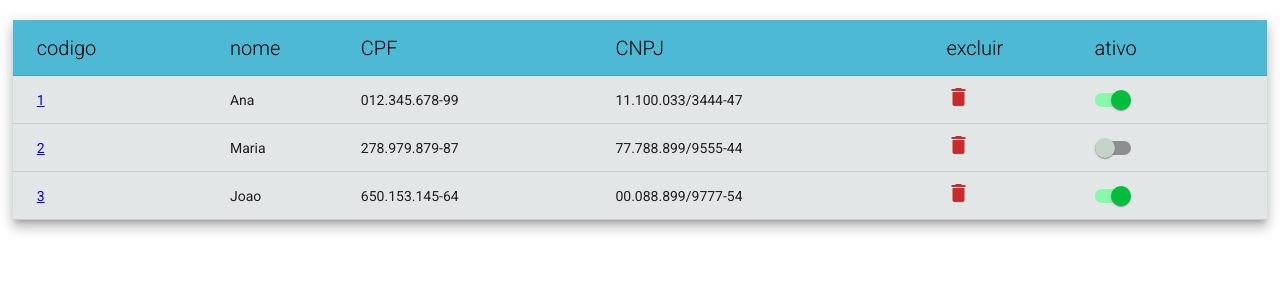
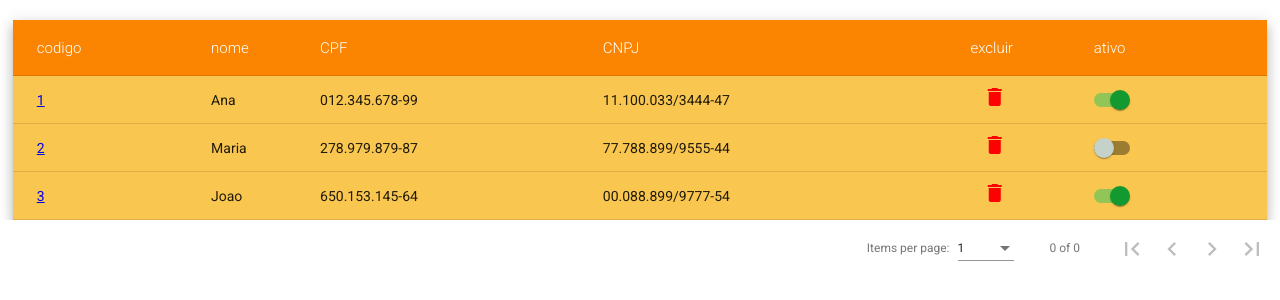
Before and after one commit to wellandrade/CommonComponents, an Angular app: page / in a window 1280 px wide. Shown: the top 300 px of the page. Built offline with nearby package versions, Linux system fonts and the light colour scheme.

Commit message:
Inicio paginacao

```diff
--- a/src/app/app.module.ts
+++ b/src/app/app.module.ts
@@ -26,6 +26,7 @@ import { MatSlideToggleModule } from '@angular/material/slide-toggle';
 import { DialogComponent } from './shared/dialog/dialog.component';
 import { MatDialogModule } from '@angular/material/dialog';
 import { MatButtonModule } from '@angular/material/button';
+import { MatPaginatorModule } from '@angular/material/paginator';
 
 @NgModule({
   declarations: [
@@ -56,7 +57,8 @@ import { MatButtonModule } from '@angular/material/button';
     MatIconModule,
     MatSlideToggleModule,
     MatDialogModule,
-    MatButtonModule
+    MatButtonModule,
+    MatPaginatorModule
   ],
   providers: [],
   bootstrap: [AppComponent]
--- a/src/app/formulario/formulario.component.css
+++ b/src/app/formulario/formulario.component.css
@@ -1,15 +1,19 @@
-.container {
-  min-width: 150px;
-  max-width: 500px;
-  width: 100%;
-  margin-left: 25rem;
+.box {
+  display: flex;
+  align-items: center;
+  justify-content: center;
 }
 
-.example-full-width {
-  width: 40%;
-  margin-left: 0.5rem;
+.box div {
+  max-width: 500px;
+  height: 95vh;
+  background-color: rgb(215, 233, 245);
+  margin-top: 10px;
 }
 
-table {
-  width: 100%;
+.container {
+  display: flex;
+  justify-content: center;
+  max-width: 800px;
+  border: 1px solid black;
 }
--- a/src/app/formulario/formulario.component.html
+++ b/src/app/formulario/formulario.component.html
@@ -1,4 +1,6 @@
-<form [formGroup]="formCadastro" class="container" (ngSubmit)="salvar()">
+<div class="box">
+    <div class="mat-elevation-z4">
+        <form [formGroup]="formCadastro" (ngSubmit)="salvar()">
             <mat-form-field class="example-full-width">
                 <mat-label>Nome</mat-label>
                 <input matInput formControlName="nome" required>
@@ -19,36 +21,5 @@
             <!-- </div> -->
             <button class="example-full-width" style="margin-bottom: 50px;">Salvar</button>
         </form>
-
-<table mat-table [dataSource]="dataSource" class="mat-elevation-z8">
-    <ng-container matColumnDef="id">
-        <th mat-header-cell *matHeaderCellDef> Nome </th>
-        <td mat-cell *matCellDef="let element"> {{element.id}} </td>
-    </ng-container>
-    <ng-container matColumnDef="nome">
-        <th mat-header-cell *matHeaderCellDef> Email </th>
-        <td mat-cell *matCellDef="let element"> {{element.nome}} </td>
-    </ng-container>
-    <ng-container matColumnDef="CPF">
-        <th mat-header-cell *matHeaderCellDef> CEP </th>
-        <td mat-cell *matCellDef="let element"> {{element.CPF}} </td>
-    </ng-container>
-    <ng-container matColumnDef="CNPJ">
-        <th mat-header-cell *matHeaderCellDef> Logradouro </th>
-        <td mat-cell *matCellDef="let element"> {{element.CNPJ}} </td>
-    </ng-container>
-    <ng-container matColumnDef="novaColuna">
-        <th mat-header-cell *matHeaderCellDef> Logradouro </th>
-        <td mat-cell *matCellDef="let element"> {{element.novaColuna}} </td>
-    </ng-container>
-    <ng-container matColumnDef="icone">
-        <th mat-header-cell *matHeaderCellDef> Delete </th>
-        <td mat-cell *matCellDef="let element">
-            <button mat-icon-button color="primary">
-                <mat-icon>delete</mat-icon>
-            </button>
-        </td>
-    </ng-container>
-    <tr mat-header-row *matHeaderRowDef="displayedColumns"></tr>
-    <tr mat-row *matRowDef="let row; columns: displayedColumns;"></tr>
-</table>
+    </div>
+    <div>
--- a/src/app/formulario/formulario.component.ts
+++ b/src/app/formulario/formulario.component.ts
@@ -1,10 +1,7 @@
 import { Component, OnInit } from '@angular/core';
 import { FormBuilder, FormGroup, Validators } from '@angular/forms';
 
-import { ETipoDados } from '../enum/TipoDados/ETipoDados';
-import { Cliente } from '../models/cliente.mode';
 import { DadosCliente } from '../models/periodic-element.model';
-import { TipoDeDadosTabela } from '../models/tipo-dados.model';
 import { ServicefakeService } from '../service/servicefake.service';
 
 @Component({
--- a/src/app/principal/principal-table/principal-table.component.html
+++ b/src/app/principal/principal-table/principal-table.component.html
@@ -2,3 +2,7 @@
 <app-grid [dadosTabela]="dataSource" [definicaoNomeDasColunas]="nomeColunas" [tipoColunas]="tipoDeDadosTabela"
     (itemSelecionado)="excluirRegistro($event)" (itemToggleSelecionado)="inativarRegistros($event)">
 </app-grid>
+
+<mat-paginator [pageSizeOptions]="[1, 2, 3]" showFirstLastButtons>
+
+</mat-paginator>
--- a/src/app/principal/principal-table/principal-table.component.ts
+++ b/src/app/principal/principal-table/principal-table.component.ts
@@ -1,4 +1,4 @@
-import { Component, OnInit } from '@angular/core';
+import { Component, OnInit, ViewChild } from '@angular/core';
 
 import { DadosCliente } from 'src/app/models/periodic-element.model';
 import { ServicefakeService } from 'src/app/service/servicefake.service';
@@ -7,6 +7,9 @@ import { TipoDeDadosTabela } from 'src/app/models/tipo-dados.model';
 import { MatDialog } from '@angular/material/dialog';
 import { DialogComponent } from 'src/app/shared/dialog/dialog.component';
 import { takeUntil } from 'rxjs/operators';
+import { MatPaginator } from '@angular/material/paginator';
+import { MatSort } from '@angular/material/sort';
+import { MatTableDataSource } from '@angular/material/table';
 
 @Component({
   selector: 'app-principal-table',
@@ -20,12 +23,17 @@ export class PrincipalTableComponent implements OnInit {
   nomeColunas: string[] = ['codigo', 'nome', 'CPF', 'CNPJ', 'excluir', 'ativo'];
   dataSource: DadosCliente[];
 
+
+  @ViewChild(MatPaginator) paginator: MatPaginator;
+  @ViewChild(MatSort) sort: MatSort;
+
   constructor(private serviceFake: ServicefakeService,
     private dialog: MatDialog) { }
 
   ngOnInit(): void {
     this.popularTabela();
     this.tipoDeDadosTabela = this.criarTipoDadosTabela();
+
   }
 
   criarTipoDadosTabela(): TipoDeDadosTabela[] {
@@ -41,6 +49,7 @@ export class PrincipalTableComponent implements OnInit {
 
   popularTabela() {
     this.dataSource = this.serviceFake.dadosFake();
+    // this.dataSource.paginator = this.paginator;
   }
 
   excluirRegistro(itemSelecionado: any) {
--- a/src/app/shared/grid/grid.component.css
+++ b/src/app/shared/grid/grid.component.css
@@ -8,16 +8,17 @@ table {
 }
 
 .icone-excluir {
-  color: #cc2b2b;
+  color: #ff0000;
+  margin-left: 10%;
 }
 
 th {
-  font-size: 20px;
-  color: black;
-  font-weight: 200;
-  background-color: #4EB9D4;
+  font-size: 15px;
+  color: #fff;
+  font-weight: 100;
+  background-color: #fb8500;
 }
 
 td {
-  background-color: #E3E6E7
+  background-color: #f9c74f
 }
--- a/src/app/shared/grid/grid.component.html
+++ b/src/app/shared/grid/grid.component.html
@@ -24,7 +24,8 @@
                 </ng-container>
                 <ng-container *ngSwitchCase="'SlideToggle'">
                     <td mat-cell *matCellDef="let element">
-                        <mat-slide-toggle checked="{{ element[item.nomeColuna] }}" (change)="onChangeToggle(element)"  ></mat-slide-toggle>
+                        <mat-slide-toggle checked="{{ element[item.nomeColuna] }}" (change)="onChangeToggle(element)">
+                        </mat-slide-toggle>
                     </td>
                 </ng-container>
             </ng-container>
--- a/src/styles.css
+++ b/src/styles.css
@@ -11,11 +11,11 @@ body {
 }
 
 .mat-slide-toggle.mat-checked .mat-slide-toggle-bar {
-  background-color: #88F6AB;
+  background-color: #91c656;
 }
 
 .mat-slide-toggle.mat-checked .mat-slide-toggle-thumb {
-  background-color: #03BD3E;
+  background-color: #12992f;
 }
 
 .mat-slide-toggle-thumb {
```
Lines whose indentation alone changed are shown as unchanged.
